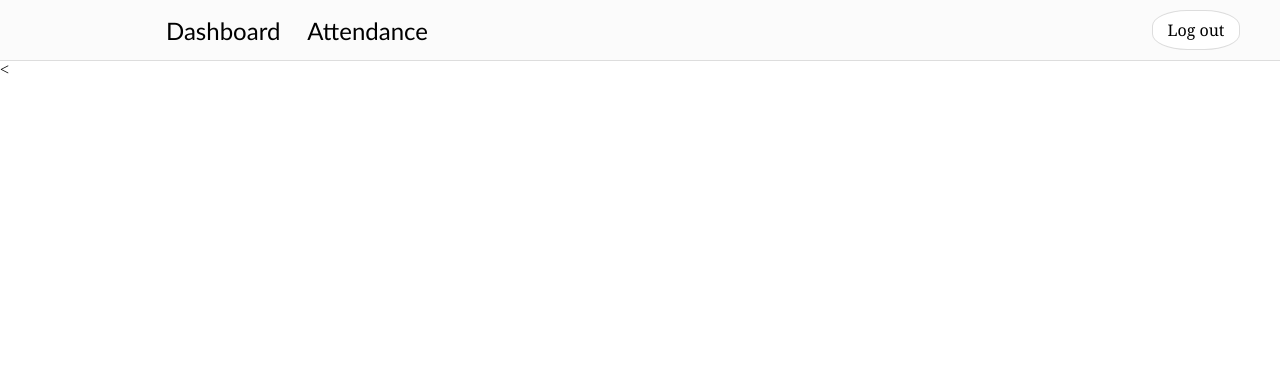
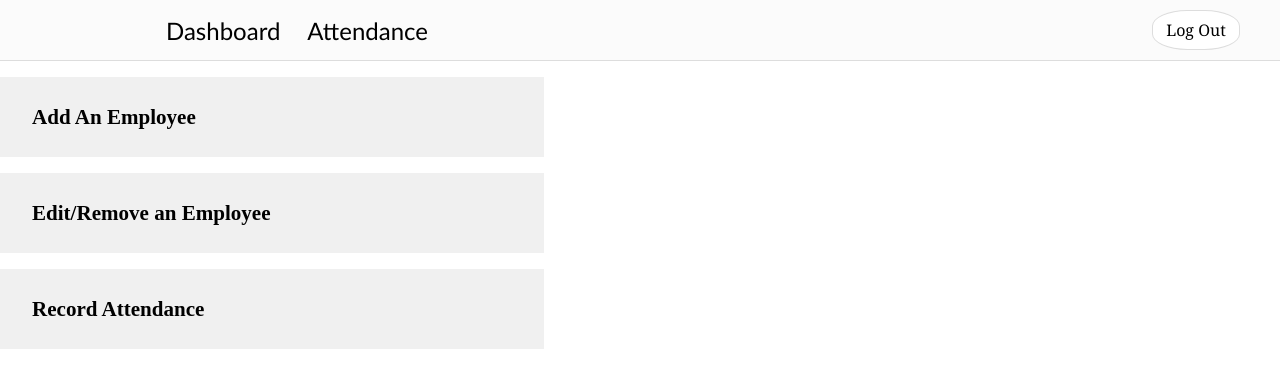
Before and after one commit to honse4/face-detection-system, a Flask app: page /dashboard in a window 1280 px wide. Shown: the top 388 px of the page. Run offline with Flask 3, Linux system fonts and the light colour scheme; the visitor is signed in with stand-in values (Sample User, id 1).

Commit message:
Structure to start interacting with the features

```diff
--- a/face-recognition-app/static/css/styles2.css
+++ b/face-recognition-app/static/css/styles2.css
@@ -58,3 +58,22 @@ header {
 .logout-btn:hover {
     cursor: pointer;
 }
+
+.functions {
+    display: flex;
+    width: 40%;
+    justify-content: left;
+    align-items: center;
+    height: 5rem;
+    padding-left: 2rem;
+    background-color: #F0F0F0;
+    margin-top: 1rem;
+    font-size: large;
+    font-family: 'Times New Roman', Times, serif;
+}
+
+.functions:hover {
+    cursor: pointer;
+    height: 5.5rem;
+    width: 50%;
+}
--- a/face-recognition-app/templates/attendance.html
+++ b/face-recognition-app/templates/attendance.html
@@ -15,7 +15,7 @@
         <button class='btn' onclick="window.location.href = '/attendance';">Attendance</button>
     </div>
     <div style='margin-right:2.5rem'>
-        <button class='logout-btn' style='font-size:medium' onclick="window.location.href = '/logout';">Log out</button>
+        <button class='logout-btn' style='font-size:medium' onclick="window.location.href = '/logout';">Log Out</button>
     </div>
 </header>
 <div>
--- a/face-recognition-app/templates/dashboard.html
+++ b/face-recognition-app/templates/dashboard.html
@@ -15,10 +15,18 @@
         <button class='btn' onclick="window.location.href = '/attendance';">Attendance</button>
     </div>
     <div style='margin-right:2.5rem'>
-        <button class='logout-btn' style='font-size:medium' onclick="window.location.href = '/logout';">Log out</button>
+        <button class='logout-btn' style='font-size:medium' onclick="window.location.href = '/logout';">Log Out</button>
     </div>
 </header>
 <div>
-    <
+    <div class='functions'>
+        <h3>Add An Employee<h3>
+    </div>
+    <div class='functions'>
+        <h3>Edit/Remove an Employee</h3>
+    </div >
+    <div class='functions'>
+        <h3>Record Attendance</h3>
+    </div>
 </div>
 </body>
```
